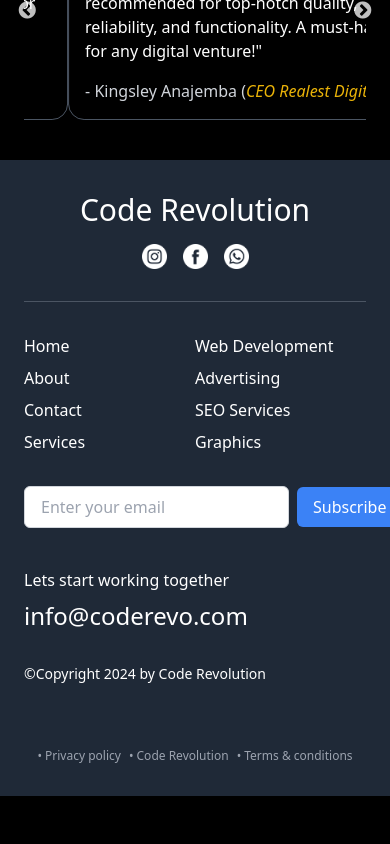
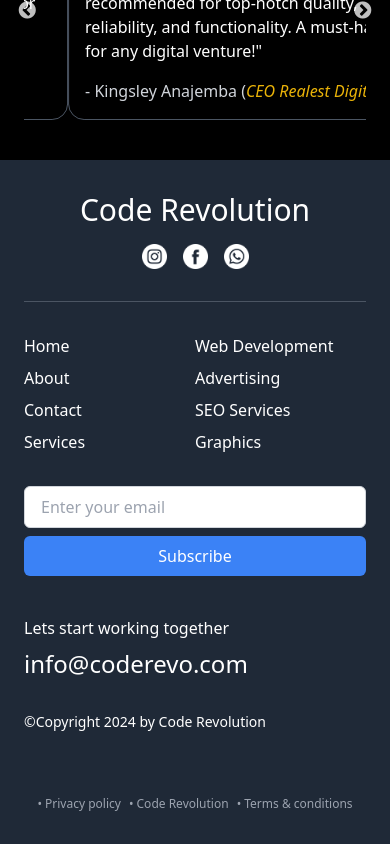
Before and after one commit to iamemmy/coderevorevamp, a Next.js app: page / in a window 390 px wide. Shown: the part 4168-5012 px from the top of the page. Before the commit the page ends 4964 px from the top, so only its background shows below. Built offline with nearby package versions, Linux system fonts and the light colour scheme.

Commit message:
Debugging newsletter
Debugging newsletter

```diff
--- a/components/Footer.js
+++ b/components/Footer.js
@@ -37,9 +37,9 @@ export default function Footer() {
                         <li className='mb-2'>Graphics</li>
                     </ul>
                 </div>
-                <div className="flex justify-start items-center space-x-2 w-full mt-6 mb-10 md:mb-0 lg:mb-0">
-                    <input type="email" placeholder="Enter your email" className="px-4 py-2 border border-gray-300 rounded-md" />
-                    <button className="px-4 py-2 bg-blue-500 text-white rounded-md hover:bg-blue-600">Subscribe</button>
+                <div className="flex flex-col md:flex-row lg:flex-row justify-start items-center space-x-0 md:space-x-2 lg:space-x-2 space-y-2 md:space-y-0 lg:space-y-0 w-full mt-6 mb-10 md:mb-0 lg:mb-0">
+                    <input type="email" placeholder="Enter your email" className="w-full md:w-auto lg:w-auto px-4 py-2 border border-gray-300 rounded-md" />
+                    <button className="w-full md:w-auto lg:w-auto px-4 py-2 bg-blue-500 text-white rounded-md hover:bg-blue-600">Subscribe</button>
                 </div>
             </div>
         </div>
```
